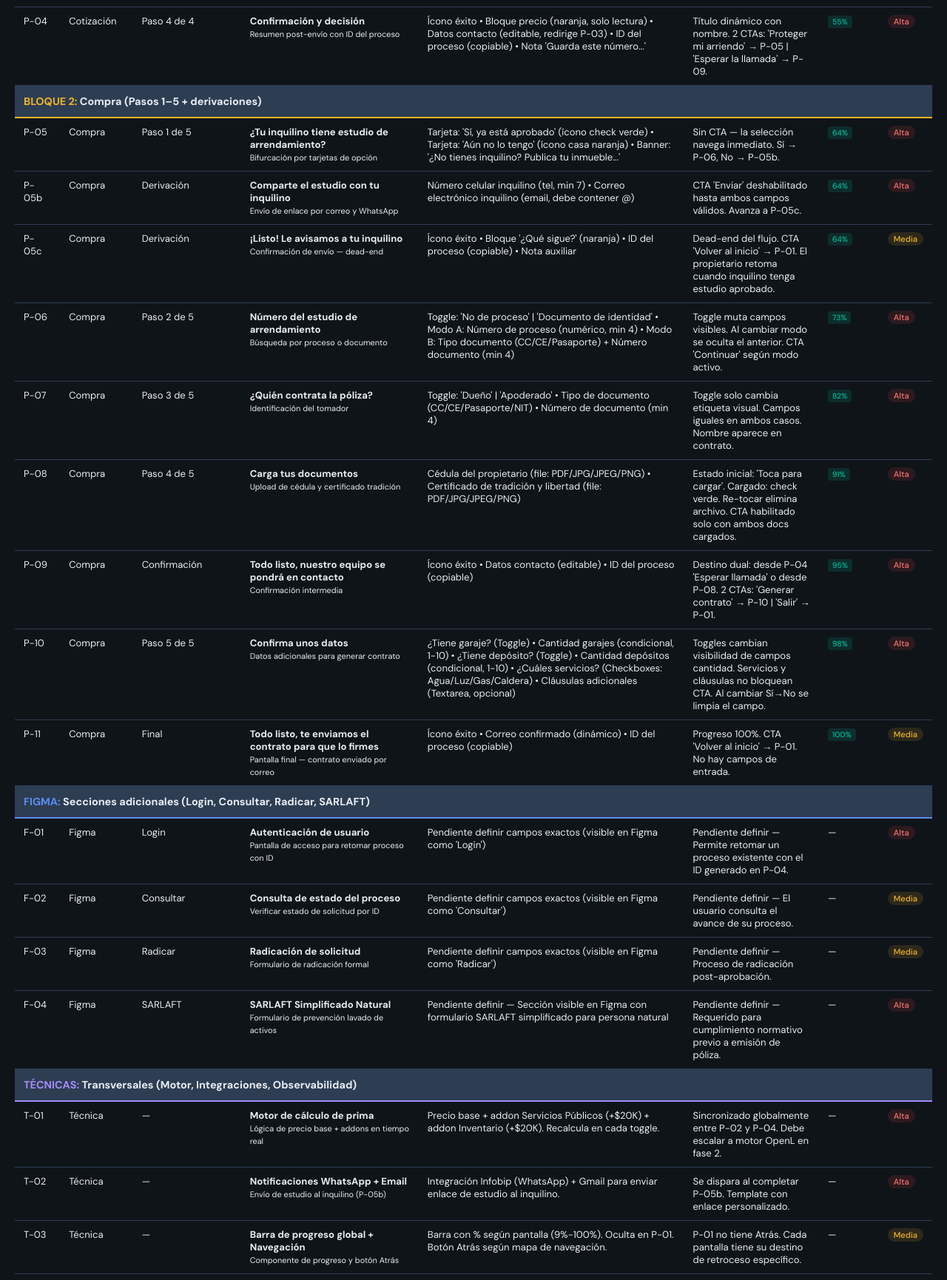
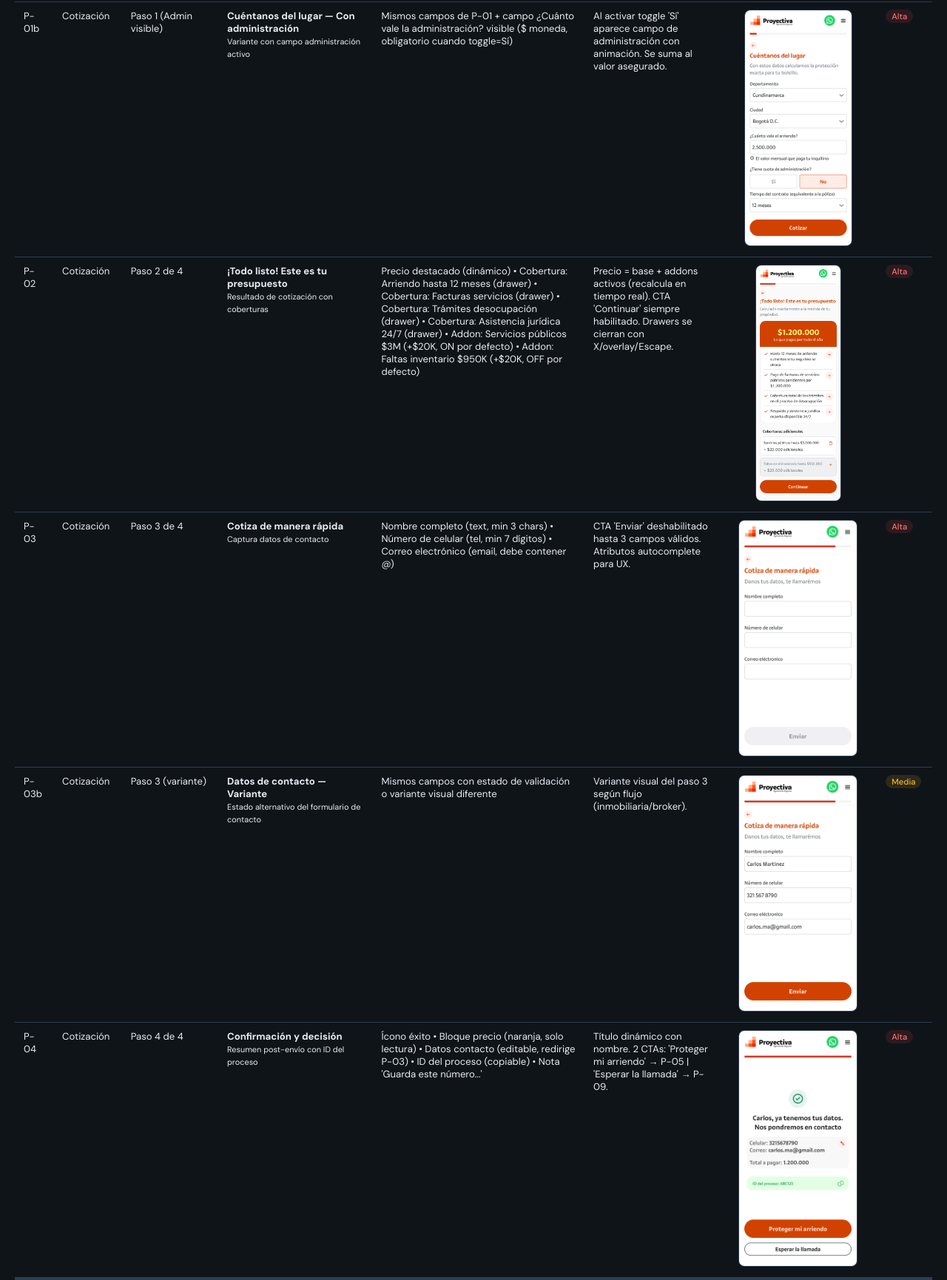
Before and after one commit to AlberthSanchez-DigitalprofIT/Squad-Agentes-IA, a website: page docs/cotizador-arrendamiento/backlog-completo.html in a window 1280 px wide. Shown: the part 691-2422 px from the top of the page at 74% size. Drawn offline with Linux system fonts and the light colour scheme.

Commit message:
feat(backlog): add Figma screenshots to backlog HTML with lightbox

```diff
--- a/docs/cotizador-arrendamiento/backlog-completo.html
+++ b/docs/cotizador-arrendamiento/backlog-completo.html
@@ -7,7 +7,7 @@
 <link href="https://fonts.googleapis.com/css2?family=DM+Sans:wght@300;400;500;600;700&display=swap" rel="stylesheet">
 <style>
 * { margin: 0; padding: 0; box-sizing: border-box; }
-body { font-family: 'DM Sans', sans-serif; background: #0f1419; color: #e8edf4; padding: 40px 20px; max-width: 1400px; margin: 0 auto; }
+body { font-family: 'DM Sans', sans-serif; background: #0f1419; color: #e8edf4; padding: 40px 20px; max-width: 1600px; margin: 0 auto; }
 h1 { font-size: 2rem; color: #00d4aa; margin-bottom: 6px; text-align: center; }
 .subtitle { color: #8b9cb3; text-align: center; margin-bottom: 10px; font-size: 0.95rem; }
 .source { color: #5b8def; text-align: center; margin-bottom: 30px; font-size: 0.8rem; }
@@ -34,6 +34,13 @@ tbody tr:hover td { background: #1e2a3a88; }
 .badge-media { background: #f0b42922; color: #f0b429; }
 .badge-baja { background: #8b9cb322; color: #8b9cb3; }
 .progress { display: inline-block; padding: 2px 6px; border-radius: 4px; font-size: 0.65rem; background: #00d4aa22; color: #00d4aa; }
+.img-cell { text-align: center; }
+.img-cell img { max-width: 180px; max-height: 320px; border-radius: 8px; border: 1px solid #2d3d52; cursor: pointer; transition: transform 0.2s; }
+.img-cell img:hover { transform: scale(1.05); border-color: #00d4aa; }
+/* Modal/lightbox */
+.modal-overlay { display: none; position: fixed; top: 0; left: 0; width: 100%; height: 100%; background: rgba(0,0,0,0.9); z-index: 1000; justify-content: center; align-items: center; cursor: zoom-out; }
+.modal-overlay.active { display: flex; }
+.modal-overlay img { max-width: 90vw; max-height: 90vh; border-radius: 12px; box-shadow: 0 0 40px rgba(0,212,170,0.3); }
 </style>
 </head>
 <body>
@@ -45,21 +52,21 @@ tbody tr:hover td { background: #1e2a3a88; }
 <div class="stats">
   <div class="stat"><div class="stat-value">17</div><div class="stat-label">Historias de Usuario</div></div>
   <div class="stat"><div class="stat-value">4</div><div class="stat-label">&Eacute;picas</div></div>
-  <div class="stat"><div class="stat-value">13</div><div class="stat-label">Pantallas (Spec)</div></div>
+  <div class="stat"><div class="stat-value">16</div><div class="stat-label">Pantallas Figma</div></div>
   <div class="stat"><div class="stat-value">2</div><div class="stat-label">Bloques funcionales</div></div>
 </div>
 
 <table>
 <thead>
 <tr>
-  <th style="width:5%">ID</th>
-  <th style="width:8%">&Eacute;pica</th>
-  <th style="width:12%">Pantalla</th>
-  <th style="width:20%">Nombre HU</th>
-  <th style="width:30%">Campos / Elementos</th>
-  <th style="width:15%">Reglas clave</th>
-  <th style="width:5%">Progreso</th>
-  <th style="width:5%">Prior.</th>
+  <th style="width:4%">ID</th>
+  <th style="width:7%">&Eacute;pica</th>
+  <th style="width:10%">Pantalla</th>
+  <th style="width:16%">Nombre HU</th>
+  <th style="width:22%">Campos / Elementos</th>
+  <th style="width:14%">Reglas clave</th>
+  <th style="width:14%">Imagen Figma</th>
+  <th style="width:4%">Prior.</th>
 </tr>
 </thead>
 <tbody>
@@ -74,7 +81,18 @@ tbody tr:hover td { background: #1e2a3a88; }
   <td><strong>Cu&eacute;ntanos del lugar</strong><br><small>Datos del inmueble y arriendo para calcular precio</small></td>
   <td>Departamento (Select dependiente) &bull; Ciudad (Select dependiente) &bull; &iquest;Cu&aacute;nto vale el arriendo? ($ moneda) &bull; &iquest;Tiene cuota de administraci&oacute;n? (Toggle S&iacute;/No) &bull; &iquest;Cu&aacute;nto vale la administraci&oacute;n? (condicional, $ moneda) &bull; &iquest;Por cu&aacute;nto tiempo lo asegurar&aacute;s? (Select: 12/24/36 meses)</td>
   <td>Ciudad bloqueada hasta elegir Depto. Campo admin solo si toggle=S&iacute;. CTA 'Cotizar' deshabilitado hasta campos OK.</td>
-  <td><span class="progress">9%</span></td>
+  <td class="img-cell"><img src="img/002-cotizacion-datos.png" alt="P-01 Cotizaci&oacute;n datos" onclick="openModal(this)"></td>
+  <td><span class="badge badge-alta">Alta</span></td>
+</tr>
+
+<tr>
+  <td>P-01b</td>
+  <td>Cotizaci&oacute;n</td>
+  <td>Paso 1 (Admin visible)</td>
+  <td><strong>Cu&eacute;ntanos del lugar — Con administraci&oacute;n</strong><br><small>Variante con campo administraci&oacute;n activo</small></td>
+  <td>Mismos campos de P-01 + campo &iquest;Cu&aacute;nto vale la administraci&oacute;n? visible ($ moneda, obligatorio cuando toggle=S&iacute;)</td>
+  <td>Al activar toggle 'S&iacute;' aparece campo de administraci&oacute;n con animaci&oacute;n. Se suma al valor asegurado.</td>
+  <td class="img-cell"><img src="img/003-cotizacion-admin.png" alt="P-01b Admin visible" onclick="openModal(this)"></td>
   <td><span class="badge badge-alta">Alta</span></td>
 </tr>
 
@@ -85,7 +103,7 @@ tbody tr:hover td { background: #1e2a3a88; }
   <td><strong>&iexcl;Todo listo! Este es tu presupuesto</strong><br><small>Resultado de cotizaci&oacute;n con coberturas</small></td>
   <td>Precio destacado (din&aacute;mico) &bull; Cobertura: Arriendo hasta 12 meses (drawer) &bull; Cobertura: Facturas servicios (drawer) &bull; Cobertura: Tr&aacute;mites desocupaci&oacute;n (drawer) &bull; Cobertura: Asistencia jur&iacute;dica 24/7 (drawer) &bull; Addon: Servicios p&uacute;blicos $3M (+$20K, ON por defecto) &bull; Addon: Faltas inventario $950K (+$20K, OFF por defecto)</td>
   <td>Precio = base + addons activos (recalcula en tiempo real). CTA 'Continuar' siempre habilitado. Drawers se cierran con X/overlay/Escape.</td>
-  <td><span class="progress">27%</span></td>
+  <td class="img-cell"><img src="img/004-presupuesto.png" alt="P-02 Presupuesto" onclick="openModal(this)"></td>
   <td><span class="badge badge-alta">Alta</span></td>
 </tr>
 
@@ -96,8 +114,19 @@ tbody tr:hover td { background: #1e2a3a88; }
   <td><strong>Cotiza de manera r&aacute;pida</strong><br><small>Captura datos de contacto</small></td>
   <td>Nombre completo (text, min 3 chars) &bull; N&uacute;mero de celular (tel, min 7 d&iacute;gitos) &bull; Correo electr&oacute;nico (email, debe contener @)</td>
   <td>CTA 'Enviar' deshabilitado hasta 3 campos v&aacute;lidos. Atributos autocomplete para UX.</td>
-  <td><span class="progress">45%</span></td>
+  <td class="img-cell"><img src="img/005-datos-contacto.png" alt="P-03 Datos contacto" onclick="openModal(this)"></td>
   <td><span class="badge badge-alta">Alta</span></td>
+</tr>
+
+<tr>
+  <td>P-03b</td>
+  <td>Cotizaci&oacute;n</td>
+  <td>Paso 3 (variante)</td>
+  <td><strong>Datos de contacto — Variante</strong><br><small>Estado alternativo del formulario de contacto</small></td>
+  <td>Mismos campos con estado de validaci&oacute;n o variante visual diferente</td>
+  <td>Variante visual del paso 3 seg&uacute;n flujo (inmobiliaria/broker).</td>
+  <td class="img-cell"><img src="img/006-datos-contacto-v2.png" alt="P-03b Contacto variante" onclick="openModal(this)"></td>
+  <td><span class="badge badge-media">Media</span></td>
 </tr>
 
 <tr>
@@ -107,7 +136,7 @@ tbody tr:hover td { background: #1e2a3a88; }
   <td><strong>Confirmaci&oacute;n y decisi&oacute;n</strong><br><small>Resumen post-env&iacute;o con ID del proceso</small></td>
   <td>&Iacute;cono &eacute;xito &bull; Bloque precio (naranja, solo lectura) &bull; Datos contacto (editable, redirige P-03) &bull; ID del proceso (copiable) &bull; Nota 'Guarda este n&uacute;mero...'</td>
   <td>T&iacute;tulo din&aacute;mico con nombre. 2 CTAs: 'Proteger mi arriendo' &rarr; P-05 | 'Esperar la llamada' &rarr; P-09.</td>
-  <td><span class="progress">55%</span></td>
+  <td class="img-cell"><img src="img/007-confirmacion.png" alt="P-04 Confirmaci&oacute;n" onclick="openModal(this)"></td>
   <td><span class="badge badge-alta">Alta</span></td>
 </tr>
 
@@ -121,30 +150,8 @@ tbody tr:hover td { background: #1e2a3a88; }
   <td><strong>&iquest;Tu inquilino tiene estudio de arrendamiento?</strong><br><small>Bifurcaci&oacute;n por tarjetas de opci&oacute;n</small></td>
   <td>Tarjeta: 'S&iacute;, ya est&aacute; aprobado' (&iacute;cono check verde) &bull; Tarjeta: 'A&uacute;n no lo tengo' (&iacute;cono casa naranja) &bull; Banner: '&iquest;No tienes inquilino? Publica tu inmueble...'</td>
   <td>Sin CTA — la selecci&oacute;n navega inmediato. S&iacute; &rarr; P-06, No &rarr; P-05b.</td>
-  <td><span class="progress">64%</span></td>
+  <td class="img-cell"><img src="img/008-tiene-estudio.png" alt="P-05 Tiene estudio" onclick="openModal(this)"></td>
   <td><span class="badge badge-alta">Alta</span></td>
-</tr>
-
-<tr>
-  <td>P-05b</td>
-  <td>Compra</td>
-  <td>Derivaci&oacute;n</td>
-  <td><strong>Comparte el estudio con tu inquilino</strong><br><small>Env&iacute;o de enlace por correo y WhatsApp</small></td>
-  <td>N&uacute;mero celular inquilino (tel, min 7) &bull; Correo electr&oacute;nico inquilino (email, debe contener @)</td>
-  <td>CTA 'Enviar' deshabilitado hasta ambos campos v&aacute;lidos. Avanza a P-05c.</td>
-  <td><span class="progress">64%</span></td>
-  <td><span class="badge badge-alta">Alta</span></td>
-</tr>
-
-<tr>
-  <td>P-05c</td>
-  <td>Compra</td>
-  <td>Derivaci&oacute;n</td>
-  <td><strong>&iexcl;Listo! Le avisamos a tu inquilino</strong><br><small>Confirmaci&oacute;n de env&iacute;o — dead-end</small></td>
-  <td>&Iacute;cono &eacute;xito &bull; Bloque '&iquest;Qu&eacute; sigue?' (naranja) &bull; ID del proceso (copiable) &bull; Nota auxiliar</td>
-  <td>Dead-end del flujo. CTA 'Volver al inicio' &rarr; P-01. El propietario retoma cuando inquilino tenga estudio aprobado.</td>
-  <td><span class="progress">64%</span></td>
-  <td><span class="badge badge-media">Media</span></td>
 </tr>
 
 <tr>
@@ -154,7 +161,7 @@ tbody tr:hover td { background: #1e2a3a88; }
   <td><strong>N&uacute;mero del estudio de arrendamiento</strong><br><small>B&uacute;squeda por proceso o documento</small></td>
   <td>Toggle: 'No de proceso' | 'Documento de identidad' &bull; Modo A: N&uacute;mero de proceso (num&eacute;rico, min 4) &bull; Modo B: Tipo documento (CC/CE/Pasaporte) + N&uacute;mero documento (min 4)</td>
   <td>Toggle muta campos visibles. Al cambiar modo se oculta el anterior. CTA 'Continuar' seg&uacute;n modo activo.</td>
-  <td><span class="progress">73%</span></td>
+  <td class="img-cell"><img src="img/009-numero-estudio.png" alt="P-06 N&uacute;mero estudio" onclick="openModal(this)"></td>
   <td><span class="badge badge-alta">Alta</span></td>
 </tr>
 
@@ -165,8 +172,19 @@ tbody tr:hover td { background: #1e2a3a88; }
   <td><strong>&iquest;Qui&eacute;n contrata la p&oacute;liza?</strong><br><small>Identificaci&oacute;n del tomador</small></td>
   <td>Toggle: 'Due&ntilde;o' | 'Apoderado' &bull; Tipo de documento (CC/CE/Pasaporte/NIT) &bull; N&uacute;mero de documento (min 4)</td>
   <td>Toggle solo cambia etiqueta visual. Campos iguales en ambos casos. Nombre aparece en contrato.</td>
-  <td><span class="progress">82%</span></td>
+  <td class="img-cell"><img src="img/010-formulario.png" alt="P-07 Qui&eacute;n contrata" onclick="openModal(this)"></td>
   <td><span class="badge badge-alta">Alta</span></td>
+</tr>
+
+<tr>
+  <td>P-07b</td>
+  <td>Compra</td>
+  <td>Paso 3 (variante)</td>
+  <td><strong>&iquest;Qui&eacute;n contrata? — Variante apoderado</strong><br><small>Formulario con toggle en modo Apoderado</small></td>
+  <td>Mismos campos con toggle en posici&oacute;n 'Apoderado' y campos adicionales de representaci&oacute;n</td>
+  <td>Toggle cambia contexto del formulario. Puede requerir poder notarial.</td>
+  <td class="img-cell"><img src="img/011-formulario-v2.png" alt="P-07b Variante apoderado" onclick="openModal(this)"></td>
+  <td><span class="badge badge-media">Media</span></td>
 </tr>
 
 <tr>
@@ -176,8 +194,19 @@ tbody tr:hover td { background: #1e2a3a88; }
   <td><strong>Carga tus documentos</strong><br><small>Upload de c&eacute;dula y certificado tradici&oacute;n</small></td>
   <td>C&eacute;dula del propietario (file: PDF/JPG/JPEG/PNG) &bull; Certificado de tradici&oacute;n y libertad (file: PDF/JPG/JPEG/PNG)</td>
   <td>Estado inicial: 'Toca para cargar'. Cargado: check verde. Re-tocar elimina archivo. CTA habilitado solo con ambos docs cargados.</td>
-  <td><span class="progress">91%</span></td>
+  <td class="img-cell"><img src="img/012-carga-documentos.png" alt="P-08 Carga documentos" onclick="openModal(this)"></td>
   <td><span class="badge badge-alta">Alta</span></td>
+</tr>
+
+<tr>
+  <td>P-08b</td>
+  <td>Compra</td>
+  <td>Paso 4 (docs cargados)</td>
+  <td><strong>Documentos cargados</strong><br><small>Estado con ambos documentos subidos exitosamente</small></td>
+  <td>C&eacute;dula: check verde (nombre archivo) &bull; Certificado: check verde (nombre archivo) &bull; CTA 'Continuar' habilitado</td>
+  <td>Check verde indica carga exitosa. Tap sobre doc cargado lo elimina (confirmar). CTA se activa.</td>
+  <td class="img-cell"><img src="img/013-documentos-cargados.png" alt="P-08b Docs cargados" onclick="openModal(this)"></td>
+  <td><span class="badge badge-media">Media</span></td>
 </tr>
 
 <tr>
@@ -187,7 +216,7 @@ tbody tr:hover td { background: #1e2a3a88; }
   <td><strong>Todo listo, nuestro equipo se pondr&aacute; en contacto</strong><br><small>Confirmaci&oacute;n intermedia</small></td>
   <td>&Iacute;cono &eacute;xito &bull; Datos contacto (editable) &bull; ID del proceso (copiable)</td>
   <td>Destino dual: desde P-04 'Esperar llamada' o desde P-08. 2 CTAs: 'Generar contrato' &rarr; P-10 | 'Salir' &rarr; P-01.</td>
-  <td><span class="progress">95%</span></td>
+  <td class="img-cell"><img src="img/014-confirmacion-compra.png" alt="P-09 Confirmaci&oacute;n compra" onclick="openModal(this)"></td>
   <td><span class="badge badge-alta">Alta</span></td>
 </tr>
 
@@ -198,65 +227,21 @@ tbody tr:hover td { background: #1e2a3a88; }
   <td><strong>Confirma unos datos</strong><br><small>Datos adicionales para generar contrato</small></td>
   <td>&iquest;Tiene garaje? (Toggle) &bull; Cantidad garajes (condicional, 1-10) &bull; &iquest;Tiene dep&oacute;sito? (Toggle) &bull; Cantidad dep&oacute;sitos (condicional, 1-10) &bull; &iquest;Cu&aacute;les servicios? (Checkboxes: Agua/Luz/Gas/Caldera) &bull; Cl&aacute;usulas adicionales (Textarea, opcional)</td>
   <td>Toggles cambian visibilidad de campos cantidad. Servicios y cl&aacute;usulas no bloquean CTA. Al cambiar S&iacute;&rarr;No se limpia el campo.</td>
-  <td><span class="progress">98%</span></td>
+  <td class="img-cell"><img src="img/015-datos-contrato.png" alt="P-10 Datos contrato" onclick="openModal(this)"></td>
   <td><span class="badge badge-alta">Alta</span></td>
 </tr>
 
-<tr>
-  <td>P-11</td>
-  <td>Compra</td>
-  <td>Final</td>
-  <td><strong>Todo listo, te enviamos el contrato para que lo firmes</strong><br><small>Pantalla final — contrato enviado por correo</small></td>
-  <td>&Iacute;cono &eacute;xito &bull; Correo confirmado (din&aacute;mico) &bull; ID del proceso (copiable)</td>
-  <td>Progreso 100%. CTA 'Volver al inicio' &rarr; P-01. No hay campos de entrada.</td>
-  <td><span class="progress">100%</span></td>
-  <td><span class="badge badge-media">Media</span></td>
-</tr>
-
-<!-- SECCIONES FIGMA ADICIONALES -->
-<tr class="epic-header epic-figma"><td colspan="8"><span>FIGMA:</span> Secciones adicionales (Login, Consultar, Radicar, SARLAFT)</td></tr>
-
-<tr>
-  <td>F-01</td>
-  <td>Figma</td>
-  <td>Login</td>
-  <td><strong>Autenticaci&oacute;n de usuario</strong><br><small>Pantalla de acceso para retomar proceso con ID</small></td>
-  <td>Pendiente definir campos exactos (visible en Figma como 'Login')</td>
-  <td>Pendiente definir — Permite retomar un proceso existente con el ID generado en P-04.</td>
-  <td>—</td>
-  <td><span class="badge badge-alta">Alta</span></td>
-</tr>
-
-<tr>
-  <td>F-02</td>
-  <td>Figma</td>
-  <td>Consultar</td>
-  <td><strong>Consulta de estado del proceso</strong><br><small>Verificar estado de solicitud por ID</small></td>
-  <td>Pendiente definir campos exactos (visible en Figma como 'Consultar')</td>
-  <td>Pendiente definir — El usuario consulta el avance de su proceso.</td>
-  <td>—</td>
-  <td><span class="badge badge-media">Media</span></td>
-</tr>
-
-<tr>
-  <td>F-03</td>
-  <td>Figma</td>
-  <td>Radicar</td>
-  <td><strong>Radicaci&oacute;n de solicitud</strong><br><small>Formulario de radicaci&oacute;n formal</small></td>
-  <td>Pendiente definir campos exactos (visible en Figma como 'Radicar')</td>
-  <td>Pendiente definir — Proceso de radicaci&oacute;n post-aprobaci&oacute;n.</td>
-  <td>—</td>
-  <td><span class="badge badge-media">Media</span></td>
-</tr>
+<!-- SARLAFT -->
+<tr class="epic-header epic-figma"><td colspan="8"><span>&Eacute;PICA:</span> SARLAFT Simplificado Natural — Pendiente definir</td></tr>
 
 <tr>
   <td>F-04</td>
-  <td>Figma</td>
   <td>SARLAFT</td>
-  <td><strong>SARLAFT Simplificado Natural</strong><br><small>Formulario de prevenci&oacute;n lavado de activos</small></td>
+  <td>Formulario SARLAFT</td>
+  <td><strong>SARLAFT Simplificado Natural</strong><br><small>Formulario de prevenci&oacute;n lavado de activos — Pendiente definir</small></td>
   <td>Pendiente definir — Secci&oacute;n visible en Figma con formulario SARLAFT simplificado para persona natural</td>
   <td>Pendiente definir — Requerido para cumplimiento normativo previo a emisi&oacute;n de p&oacute;liza.</td>
-  <td>—</td>
+  <td class="img-cell"><img src="img/016-sarlaft.png" alt="SARLAFT" onclick="openModal(this)"></td>
   <td><span class="badge badge-alta">Alta</span></td>
 </tr>
 
@@ -266,11 +251,11 @@ tbody tr:hover td { background: #1e2a3a88; }
 <tr>
   <td>T-01</td>
   <td>T&eacute;cnica</td>
-  <td>—</td>
-  <td><strong>Motor de c&aacute;lculo de prima</strong><br><small>L&oacute;gica de precio base + addons en tiempo real</small></td>
-  <td>Precio base + addon Servicios P&uacute;blicos (+$20K) + addon Inventario (+$20K). Recalcula en cada toggle.</td>
-  <td>Sincronizado globalmente entre P-02 y P-04. Debe escalar a motor OpenL en fase 2.</td>
-  <td>—</td>
+  <td>Landing / Banner</td>
+  <td><strong>Landing y banner principal</strong><br><small>Pantalla de entrada con CTA principal</small></td>
+  <td>Banner hero con imagen/ilustraci&oacute;n &bull; Titulo principal &bull; CTA 'Cotizar' o 'Comenzar' &bull; Informaci&oacute;n de valor del producto</td>
+  <td>Primer punto de contacto. CTA dirige a P-01. Responsive mobile-first.</td>
+  <td class="img-cell"><img src="img/001-landing.png" alt="Landing" onclick="openModal(this)"></td>
   <td><span class="badge badge-alta">Alta</span></td>
 </tr>
 
@@ -278,10 +263,10 @@ tbody tr:hover td { background: #1e2a3a88; }
   <td>T-02</td>
   <td>T&eacute;cnica</td>
   <td>—</td>
-  <td><strong>Notificaciones WhatsApp + Email</strong><br><small>Env&iacute;o de estudio al inquilino (P-05b)</small></td>
-  <td>Integraci&oacute;n Infobip (WhatsApp) + Gmail para enviar enlace de estudio al inquilino.</td>
-  <td>Se dispara al completar P-05b. Template con enlace personalizado.</td>
-  <td>—</td>
+  <td><strong>Motor de c&aacute;lculo de prima</strong><br><small>L&oacute;gica de precio base + addons en tiempo real</small></td>
+  <td>Precio base + addon Servicios P&uacute;blicos (+$20K) + addon Inventario (+$20K). Recalcula en cada toggle.</td>
+  <td>Sincronizado globalmente entre P-02 y P-04. Debe escalar a motor OpenL en fase 2.</td>
+  <td class="img-cell">—</td>
   <td><span class="badge badge-alta">Alta</span></td>
 </tr>
 
@@ -289,15 +274,47 @@ tbody tr:hover td { background: #1e2a3a88; }
   <td>T-03</td>
   <td>T&eacute;cnica</td>
   <td>—</td>
+  <td><strong>Notificaciones WhatsApp + Email</strong><br><small>Env&iacute;o de estudio al inquilino (P-05b)</small></td>
+  <td>Integraci&oacute;n Infobip (WhatsApp) + Gmail para enviar enlace de estudio al inquilino.</td>
+  <td>Se dispara al completar P-05b. Template con enlace personalizado.</td>
+  <td class="img-cell">—</td>
+  <td><span class="badge badge-alta">Alta</span></td>
+</tr>
+
+<tr>
+  <td>T-04</td>
+  <td>T&eacute;cnica</td>
+  <td>—</td>
   <td><strong>Barra de progreso global + Navegaci&oacute;n</strong><br><small>Componente de progreso y bot&oacute;n Atr&aacute;s</small></td>
   <td>Barra con % seg&uacute;n pantalla (9%-100%). Oculta en P-01. Bot&oacute;n Atr&aacute;s seg&uacute;n mapa de navegaci&oacute;n.</td>
   <td>P-01 no tiene Atr&aacute;s. Cada pantalla tiene su destino de retroceso espec&iacute;fico.</td>
-  <td>—</td>
+  <td class="img-cell">—</td>
   <td><span class="badge badge-media">Media</span></td>
 </tr>
 
 </tbody>
 </table>
 
+<!-- Modal lightbox -->
+<div class="modal-overlay" id="imgModal" onclick="closeModal()">
+  <img id="modalImg" src="" alt="Vista ampliada">
+</div>
+
+<script>
+function openModal(img) {
+  const modal = document.getElementById('imgModal');
+  const modalImg = document.getElementById('modalImg');
+  modalImg.src = img.src;
+  modalImg.alt = img.alt;
+  modal.classList.add('active');
+}
+function closeModal() {
+  document.getElementById('imgModal').classList.remove('active');
+}
+document.addEventListener('keydown', (e) => {
+  if (e.key === 'Escape') closeModal();
+});
+</script>
+
 </body>
 </html>
```
Also changed, not shown: docs/cotizador-arrendamiento/check-published-page.png (added), docs/cotizador-arrendamiento/img/001-landing.png (added), docs/cotizador-arrendamiento/img/002-cotizacion-datos.png (added), docs/cotizador-arrendamiento/img/003-cotizacion-admin.png (added), docs/cotizador-arrendamiento/img/004-presupuesto.png (added), docs/cotizador-arrendamiento/img/005-datos-contacto.png (added), docs/cotizador-arrendamiento/img/006-datos-contacto-v2.png (added), docs/cotizador-arrendamiento/img/007-confirmacion.png (added), docs/cotizador-arrendamiento/img/008-tiene-estudio.png (added), docs/cotizador-arrendamiento/img/009-numero-estudio.png (added), docs/cotizador-arrendamiento/img/010-formulario.png (added), docs/cotizador-arrendamiento/img/011-formulario-v2.png (added), docs/cotizador-arrendamiento/img/012-carga-documentos.png (added), docs/cotizador-arrendamiento/img/013-documentos-cargados.png (added), 3 more files.
